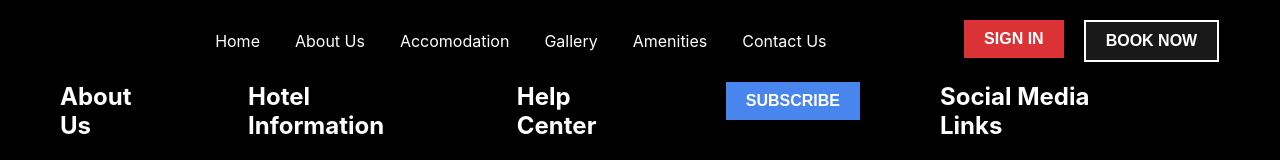
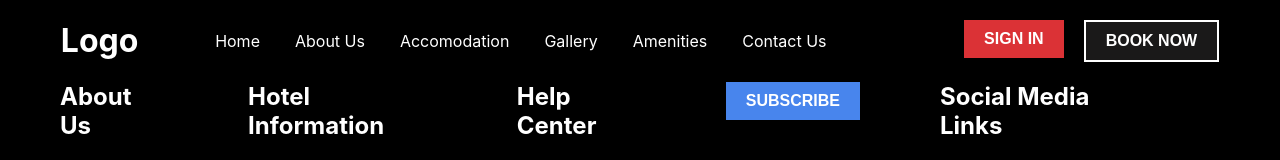
Before and after one commit to KalpithaRB/Resort_Websites, a React (Create React App) app in the folder websites/: page / in a window 1280 px wide. Shown: the top 160 px of the page. Built offline with nearby package versions, Linux system fonts and the light colour scheme.

Commit message:
Added the hovering effect to the buttons and text color changing effect to the navigation options

```diff
--- a/websites/src/components/Header.css
+++ b/websites/src/components/Header.css
@@ -7,7 +7,7 @@ background-color: black;
 
 }
 
-.h1{
+.Logo{
   color: white;
 }
 
--- a/websites/src/components/Header.js
+++ b/websites/src/components/Header.js
@@ -30,7 +30,7 @@ function Options(title) {
 export default function Header() {
   return (
     <div className="main-header">
-      <h1>Logo</h1>
+      <h1 className="Logo">Logo</h1>
       <div className="header-navbar">
       <Options name="Home" />
       <Navcontent names="About Us" drop1="Client Review" />
```
